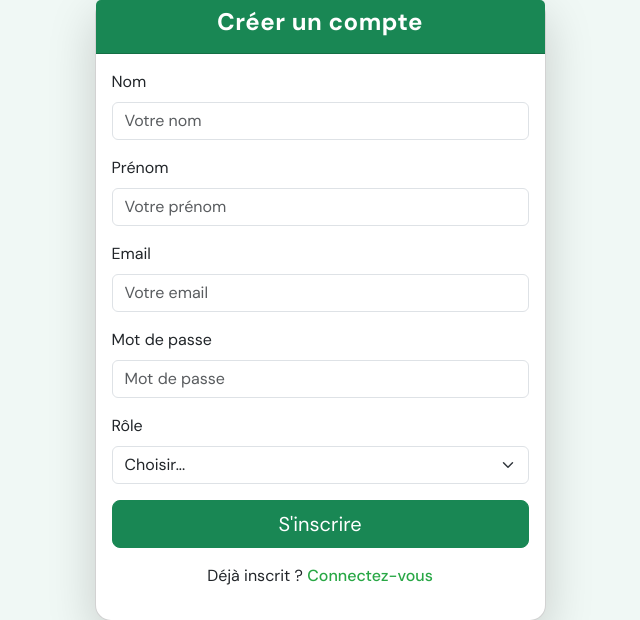
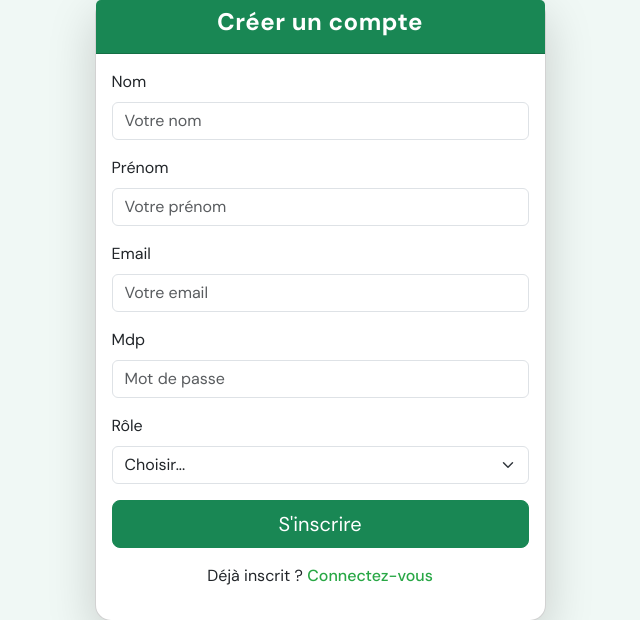
Before and after one commit to ayoubinfoweb/metier-, a PHP site: page /inscriptoin.php in a window 1280 px wide. Shown: the part 134-754 px from the top of the page, without its empty margins (320-960 px from the left). Run offline with PHP 8.4, Linux system fonts and the light colour scheme.

Commit message:
j'ai oublier ce fichier

```diff
--- a/inscriptoin.php
+++ b/inscriptoin.php
@@ -37,7 +37,7 @@
 
                     <div class="card-body">
 
-                        <form action="traitement.php" method="POST">
+                        <form action="code-insertoin.php" method="POST">
 
                             <div class="mb-3">
                                 <label class="form-label">Nom</label>
@@ -57,7 +57,7 @@
                             </div>
 
                             <div class="mb-3">
-                                <label class="form-label">Mot de passe</label>
+                                <label class="form-label">Mdp</label>
                                 <input type="password" name="mot_de_passe" class="form-control"
                                     placeholder="Mot de passe" required>
                             </div>
```
